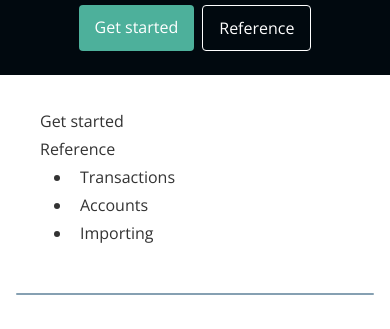
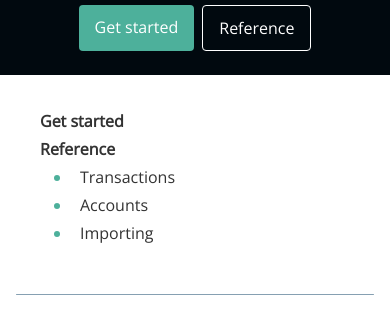
Before and after one commit to assetgrid/website, an Astro site: page /reference in a window 390 px wide. Shown: the part 51-380 px from the top of the page. Built offline with nearby package versions, Linux system fonts and the light colour scheme; Astro itself is replaced by a stand-in of ours.

Commit message:
Improve docs layout

```diff
--- a/src/layouts/Layout.astro
+++ b/src/layouts/Layout.astro
@@ -45,6 +45,7 @@ const { title } = Astro.props;
 	:root {
 		--color-primary: #4db09b;
 		--color-dark: rgb(6, 30, 47);
+		--color-link: #558eb3;
 		--font-family-title: "Roboto Slab", Arial, Helvetica, sans-serif;
 		--font-family-body: "Open Sans", Arial, Helvetica, sans-serif;
 	}
--- a/src/layouts/LayoutDocs.astro
+++ b/src/layouts/LayoutDocs.astro
@@ -45,17 +45,23 @@ import Layout from '../layouts/Layout.astro';
 		right: 0;
 		top: 2rem;
 		bottom: 2rem;
-		width: 2px;
+		width: 1px;
 		border-radius: 1px;
 		background-color: rgb(134, 160, 178);
 		content: " ";
 	}
+	.sidebar > a {
+		font-weight: bold;
+	}
 	.sidebar a {
-		color: var(--color-link);
 		text-decoration: none;
 		display: block;
 		padding: 0 0.5rem;
 		max-width: 20rem;
+		color: #333;
+	}
+	.sidebar li::marker {
+		color: var(--color-primary);
 	}
 	.sidebar a:hover {
 		text-decoration: underline;
@@ -90,7 +96,7 @@ import Layout from '../layouts/Layout.astro';
 			top: auto;
 			width: auto;
 			bottom: -1rem;
-			height: 2px;
+			height: 1px;
 		}
 	}
 </style>
```
